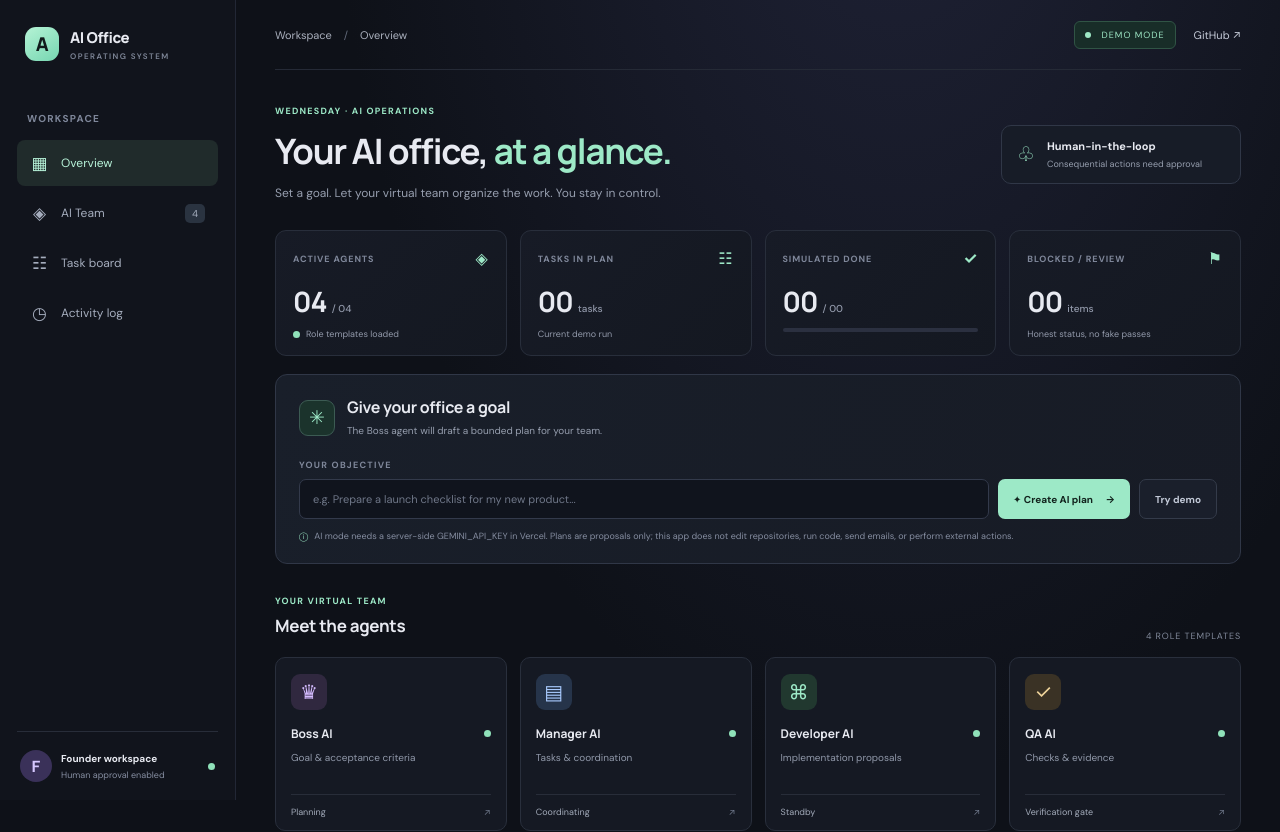
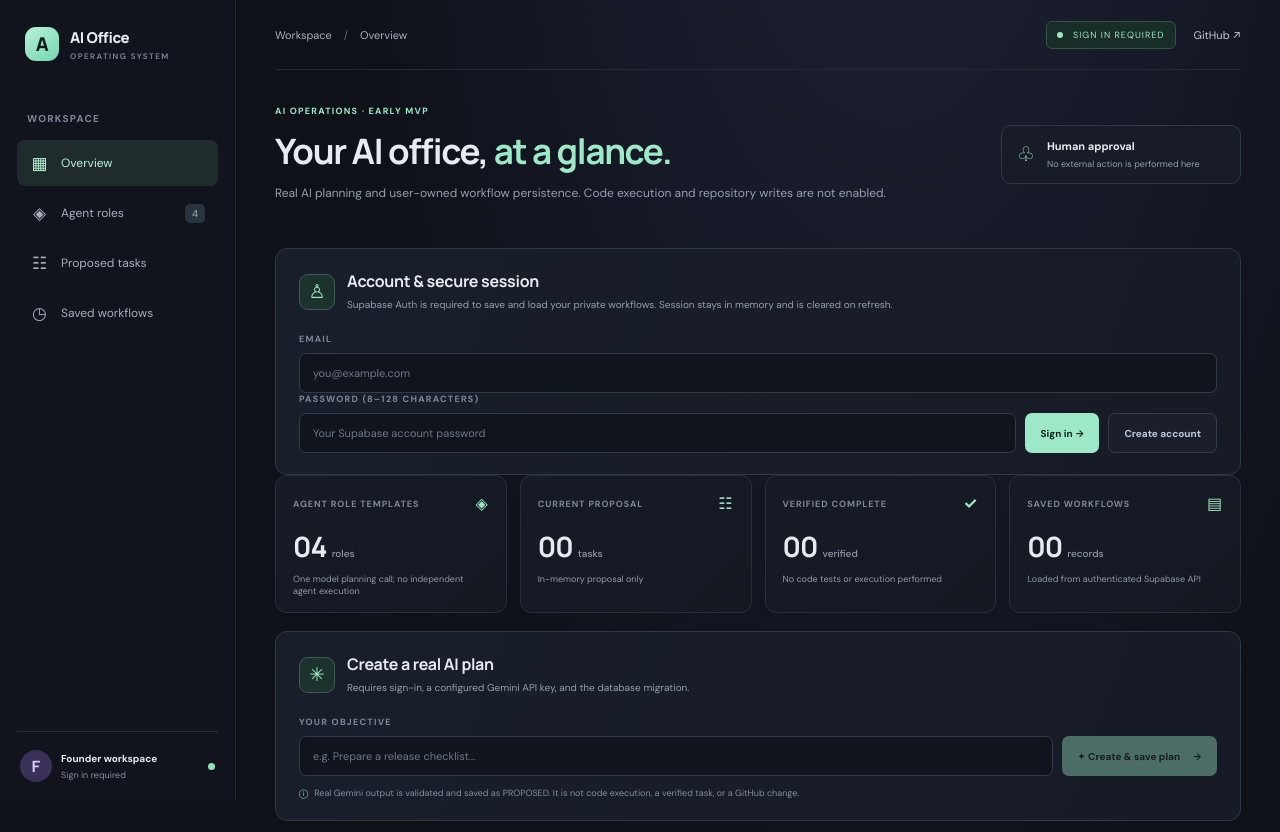
Before and after one commit to smurari229-ai/ai-office-os, a React (Vite) app: page / in a window 1280 px wide. Shown: the top 832 px of the page. Built offline with nearby package versions, Linux system fonts and the light colour scheme.

Commit message:
Wire dashboard to real auth, AI planning, and persisted workflow APIs

```diff
--- a/src/App.tsx
+++ b/src/App.tsx
@@ -1,23 +1,20 @@
-import { useEffect, useMemo, useState, type FormEvent } from "react";
-import { planGoal, planFromProposal, runDemoStep, summarizeRun, type AgentRole, type OfficeRun, type OfficeTask } from "./workflow";
+import { useMemo, useState, type FormEvent } from "react";
+import { planFromProposal, summarizeRun, type AgentRole, type OfficeRun, type OfficeTask } from "./workflow";
 
 const AGENTS: { role: AgentRole; icon: string; title: string; description: string; status: string }[] = [
-  { role: "Boss", icon: "♛", title: "Boss AI", description: "Goal & acceptance criteria", status: "Planning" },
-  { role: "Manager", icon: "▤", title: "Manager AI", description: "Tasks & coordination", status: "Coordinating" },
-  { role: "Developer", icon: "⌘", title: "Developer AI", description: "Implementation proposals", status: "Standby" },
-  { role: "QA", icon: "✓", title: "QA AI", description: "Checks & evidence", status: "Verification gate" },
+  { role: "Boss", icon: "♛", title: "Boss role", description: "Goal and acceptance criteria", status: "Planning proposal" },
+  { role: "Manager", icon: "▤", title: "Manager role", description: "Task breakdown and priorities", status: "Planning proposal" },
+  { role: "Developer", icon: "⌘", title: "Developer role", description: "Implementation proposals", status: "Not executing code" },
+  { role: "QA", icon: "✓", title: "QA role", description: "Verification requirements", status: "Not running tests" },
 ];
 
-const STORAGE_KEY = "ai-office-os-demo-v1";
-
-function readSavedRun(): OfficeRun | null {
-  try {
-    const raw = localStorage.getItem(STORAGE_KEY);
-    return raw ? JSON.parse(raw) as OfficeRun : null;
-  } catch {
-    return null;
-  }
-}
+type SavedWorkflow = {
+  id: string;
+  goal: string;
+  status: string;
+  created_at: string;
+  plan: { summary: string; tasks: Array<{ title: string; owner: AgentRole; acceptanceCriteria: string[] }> };
+};
 
 function StatusPill({ status }: { status: OfficeTask["status"] }) {
   const label = status === "in_progress" ? "In progress" : status[0].toUpperCase() + status.slice(1);
@@ -26,80 +23,123 @@ function StatusPill({ status }: { status: OfficeTask["status"] }) {
 
 export default function App() {
   const [goal, setGoal] = useState("");
-  const [run, setRun] = useState<OfficeRun | null>(() => readSavedRun());
+  const [run, setRun] = useState<OfficeRun | null>(null);
   const [selectedTask, setSelectedTask] = useState<string | null>(null);
   const [notice, setNotice] = useState("");
   const [isPlanning, setIsPlanning] = useState(false);
-
-  useEffect(() => {
-    if (run) localStorage.setItem(STORAGE_KEY, JSON.stringify(run));
-    else localStorage.removeItem(STORAGE_KEY);
-  }, [run]);
+  const [email, setEmail] = useState("");
+  const [password, setPassword] = useState("");
+  const [accessToken, setAccessToken] = useState<string | null>(null);
+  const [signedInEmail, setSignedInEmail] = useState("");
+  const [authBusy, setAuthBusy] = useState(false);
+  const [savedWorkflows, setSavedWorkflows] = useState<SavedWorkflow[]>([]);
 
   const summary = useMemo(() => run ? summarizeRun(run) : { total: 0, done: 0, queued: 0, blocked: 0 }, [run]);
   const selected = run?.tasks.find((task) => task.id === selectedTask) ?? run?.tasks[0] ?? null;
 
+  async function refreshSaved(token: string) {
+    const response = await fetch("/api/tasks", { headers: { Authorization: `Bearer ${token}` } });
+    const payload = await response.json() as { error?: string; workflows?: SavedWorkflow[] };
+    if (!response.ok) throw new Error(payload.error || "Saved workflow history could not be loaded.");
+    setSavedWorkflows(payload.workflows ?? []);
+  }
+
+  async function authenticate(action: "signin" | "signup") {
+    if (!email.trim() || !password) {
+      setNotice("Email aur password bharo. Password kam se kam 8 characters ka hona chahiye.");
+      return;
+    }
+    setAuthBusy(true);
+    setNotice(action === "signup" ? "Supabase account create kar rahe hain…" : "Sign in kar rahe hain…");
+    try {
+      const response = await fetch("/api/auth", {
+        method: "POST",
+        headers: { "Content-Type": "application/json" },
+        body: JSON.stringify({ action, email, password }),
+      });
+      const payload = await response.json() as {
+        error?: string; accessToken?: string; user?: { email?: string }; pendingVerification?: boolean; message?: string;
+      };
+      if (!response.ok) throw new Error(payload.error || "Authentication failed.");
+      if (!payload.accessToken) {
+        setNotice(payload.message || "Email verification required. Check your inbox.");
+        return;
+      }
+      setAccessToken(payload.accessToken);
+      setSignedInEmail(payload.user?.email || email.trim());
+      setPassword("");
+      await refreshSaved(payload.accessToken);
+      setNotice("Sign in successful. Saved workflows are loaded from Supabase.");
+    } catch (error) {
+      setNotice(error instanceof Error ? error.message : "Authentication failed.");
+    } finally {
+      setAuthBusy(false);
+    }
+  }
+
+  function signOut() {
+    setAccessToken(null);
+    setSignedInEmail("");
+    setSavedWorkflows([]);
+    setRun(null);
+    setSelectedTask(null);
+    setNotice("Signed out. The in-memory session was cleared.");
+  }
+
   async function createPlan(event: FormEvent<HTMLFormElement>) {
     event.preventDefault();
     const requestedGoal = goal.trim();
-    if (!requestedGoal) {
-      setNotice("Please enter a goal before requesting an AI plan.");
+    if (!accessToken) {
+      setNotice("Real workflow save karne ke liye pehle Supabase account se sign in karo.");
       return;
     }
-    if (requestedGoal.length > 500) {
-      setNotice("Goal must be 500 characters or fewer.");
+    if (!requestedGoal || requestedGoal.length > 500) {
+      setNotice("Goal 1–500 characters ka hona chahiye.");
       return;
     }
     setIsPlanning(true);
-    setNotice("Asking the configured AI provider for a bounded plan…");
+    setNotice("Configured Gemini provider se real plan request ho rahi hai…");
     try {
       const response = await fetch("/api/plan", {
         method: "POST",
         headers: { "Content-Type": "application/json" },
         body: JSON.stringify({ goal: requestedGoal }),
       });
-      const payload = await response.json() as { error?: string; plan?: unknown };
-      if (!response.ok || !payload.plan) {
-        throw new Error(payload.error || "AI plan request failed.");
-      }
+      const payload = await response.json() as { error?: string; plan?: unknown; requestId?: string };
+      if (!response.ok || !payload.plan) throw new Error(payload.error || "AI plan request failed.");
+
       const planned = planFromProposal(requestedGoal, payload.plan);
       setRun(planned);
       setSelectedTask(planned.tasks[0]?.id ?? null);
-      setNotice("AI plan received and validated. These are proposals only; no code or external action was executed.");
       setGoal("");
+
+      const saveResponse = await fetch("/api/tasks", {
+        method: "POST",
+        headers: {
+          "Content-Type": "application/json",
+          Authorization: `Bearer ${accessToken}`,
+          "Idempotency-Key": globalThis.crypto?.randomUUID?.() ?? `workflow_${Date.now()}_${Math.random().toString(16).slice(2)}`,
+        },
+        body: JSON.stringify({ goal: requestedGoal, plan: payload.plan }),
+      });
+      const savePayload = await saveResponse.json() as { error?: string; saved?: boolean; workflow?: SavedWorkflow | null };
+      if (!saveResponse.ok || !savePayload.saved) {
+        setNotice(`AI plan generated, but NOT SAVED to the database. ${savePayload.error || "Storage did not confirm a saved record."}`);
+        return;
+      }
+      await refreshSaved(accessToken);
+      setNotice(`AI plan generated and saved to Supabase (workflow ${savePayload.workflow?.id ?? "recorded"}). Tasks are proposals only; execution and verification have NOT_RUN.`);
     } catch (error) {
-      setNotice(error instanceof Error ? error.message : "Could not create the AI plan.");
+      setNotice(error instanceof Error ? error.message : "Could not create or save the AI plan.");
     } finally {
       setIsPlanning(false);
     }
   }
 
-  function createDemoPlan() {
-    try {
-      const planned = planGoal(goal);
-      setRun(planned);
-      setSelectedTask(planned.tasks[0]?.id ?? null);
-      setNotice("Demo plan created locally. No AI API or external tools were used.");
-      setGoal("");
-    } catch (error) {
-      setNotice(error instanceof Error ? error.message : "Could not create the demo plan.");
-    }
-  }
-
-  function stepForward() {
-    if (!run) return;
-    if (run.mode === "ai") {
-      setNotice("AI tasks are proposals only. Real execution and evidence collection are not connected yet.");
-      return;
-    }
-    setRun(runDemoStep(run));
-    setNotice("One simulated step processed. Check each task's evidence before trusting its status.");
-  }
-
-  function resetDemo() {
+  function clearCurrentPlan() {
     setRun(null);
     setSelectedTask(null);
-    setNotice("Demo workspace cleared from this browser.");
+    setNotice("Current in-memory plan cleared. Saved database records were not deleted.");
   }
 
   return (
@@ -108,46 +148,56 @@ export default function App() {
         <a className="brand" href="#home" aria-label="AI Office OS home"><span className="brand-mark">A</span><span>AI Office <small>OPERATING SYSTEM</small></span></a>
         <div className="workspace-label">WORKSPACE</div>
         <a className="nav-item nav-item--active" href="#dashboard"><span>▦</span> Overview</a>
-        <a className="nav-item" href="#agents"><span>◈</span> AI Team <span className="nav-count">4</span></a>
-        <a className="nav-item" href="#tasks"><span>☷</span> Task board</a>
-        <a className="nav-item" href="#activity"><span>◷</span> Activity log</a>
+        <a className="nav-item" href="#agents"><span>◈</span> Agent roles <span className="nav-count">4</span></a>
+        <a className="nav-item" href="#tasks"><span>☷</span> Proposed tasks</a>
+        <a className="nav-item" href="#activity"><span>◷</span> Saved workflows</a>
         <div className="sidebar-bottom">
           <div className="founder-avatar">F</div>
-          <div><strong>Founder workspace</strong><small>Human approval enabled</small></div>
-          <span className="online-dot" aria-label="Demo is local" />
+          <div><strong>{signedInEmail || "Founder workspace"}</strong><small>{accessToken ? "Authenticated session" : "Sign in required"}</small></div>
+          <span className="online-dot" aria-label={accessToken ? "Authenticated" : "Not signed in"} />
         </div>
       </aside>
 
       <main id="home" className="main-content">
-        <header className="topbar"><div className="breadcrumb">Workspace <span>/</span> Overview</div><div className="top-actions"><span className="mode-badge"><i /> {run?.mode === "ai" ? "AI PLAN" : "DEMO MODE"}</span><a className="github-link" href="https://github.com/smurari229-ai/ai-office-os" target="_blank" rel="noreferrer">GitHub ↗</a></div></header>
+        <header className="topbar"><div className="breadcrumb">Workspace <span>/</span> Overview</div><div className="top-actions"><span className="mode-badge"><i /> {accessToken ? "AUTHENTICATED" : "SIGN IN REQUIRED"}</span><a className="github-link" href="https://github.com/smurari229-ai/ai-office-os" target="_blank" rel="noreferrer">GitHub ↗</a></div></header>
         <section id="dashboard" className="welcome-row">
-          <div><div className="eyebrow">WEDNESDAY · AI OPERATIONS</div><h1>Your AI office, <em>at a glance.</em></h1><p>Set a goal. Let your virtual team organize the work. You stay in control.</p></div>
-          <div className="secure-note"><span>♧</span><div><strong>Human-in-the-loop</strong><small>Consequential actions need approval</small></div></div>
+          <div><div className="eyebrow">AI OPERATIONS · EARLY MVP</div><h1>Your AI office, <em>at a glance.</em></h1><p>Real AI planning and user-owned workflow persistence. Code execution and repository writes are not enabled.</p></div>
+          <div className="secure-note"><span>♧</span><div><strong>Human approval</strong><small>No external action is performed here</small></div></div>
+        </section>
+
+        <section className="goal-panel">
+          <div className="panel-title"><div className="panel-icon">♙</div><div><h2>Account & secure session</h2><p>Supabase Auth is required to save and load your private workflows. Session stays in memory and is cleared on refresh.</p></div></div>
+          {!accessToken ? <form className="goal-form" onSubmit={(event) => { event.preventDefault(); void authenticate("signin"); }}>
+            <label htmlFor="auth-email">EMAIL</label>
+            <div className="input-row"><input id="auth-email" type="email" autoComplete="email" value={email} onChange={(event) => setEmail(event.target.value)} maxLength={254} placeholder="you@example.com" required /></div>
+            <label htmlFor="auth-password">PASSWORD (8–128 CHARACTERS)</label>
+            <div className="input-row"><input id="auth-password" type="password" autoComplete="current-password" value={password} onChange={(event) => setPassword(event.target.value)} minLength={8} maxLength={128} required placeholder="Your Supabase account password" /><button className="primary-button" type="submit" disabled={authBusy}>{authBusy ? "Please wait…" : "Sign in →"}</button><button className="secondary-button" type="button" disabled={authBusy} onClick={() => void authenticate("signup")}>Create account</button></div>
+          </form> : <div className="input-row"><strong>Signed in as {signedInEmail}</strong><button className="secondary-button" type="button" onClick={signOut}>Sign out</button></div>}
         </section>
 
         <section className="stats-grid" aria-label="Workspace statistics">
-          <article className="stat-card"><div className="stat-heading">ACTIVE AGENTS <span>◈</span></div><div className="stat-value">04 <small>/ 04</small></div><div className="stat-foot"><span className="mini-dot" /> Role templates loaded</div></article>
-          <article className="stat-card"><div className="stat-heading">TASKS IN PLAN <span>☷</span></div><div className="stat-value">{summary.total.toString().padStart(2, "0")} <small>tasks</small></div><div className="stat-foot">Current demo run</div></article>
-          <article className="stat-card"><div className="stat-heading">SIMULATED DONE <span>✓</span></div><div className="stat-value">{summary.done.toString().padStart(2, "0")} <small>/ {summary.total.toString().padStart(2, "0")}</small></div><div className="progress-track"><span style={{ width: summary.total ? `${summary.done / summary.total * 100}%` : "0%" }} /></div></article>
-          <article className="stat-card"><div className="stat-heading">BLOCKED / REVIEW <span>⚑</span></div><div className="stat-value">{summary.blocked.toString().padStart(2, "0")} <small>items</small></div><div className="stat-foot">Honest status, no fake passes</div></article>
+          <article className="stat-card"><div className="stat-heading">AGENT ROLE TEMPLATES <span>◈</span></div><div className="stat-value">04 <small>roles</small></div><div className="stat-foot">One model planning call; no independent agent execution</div></article>
+          <article className="stat-card"><div className="stat-heading">CURRENT PROPOSAL <span>☷</span></div><div className="stat-value">{summary.total.toString().padStart(2, "0")} <small>tasks</small></div><div className="stat-foot">In-memory proposal only</div></article>
+          <article className="stat-card"><div className="stat-heading">VERIFIED COMPLETE <span>✓</span></div><div className="stat-value">00 <small>verified</small></div><div className="stat-foot">No code tests or execution performed</div></article>
+          <article className="stat-card"><div className="stat-heading">SAVED WORKFLOWS <span>▤</span></div><div className="stat-value">{savedWorkflows.length.toString().padStart(2, "0")} <small>records</small></div><div className="stat-foot">Loaded from authenticated Supabase API</div></article>
         </section>
 
         <section className="goal-panel">
-          <div className="panel-title"><div className="panel-icon">✳</div><div><h2>Give your office a goal</h2><p>The Boss agent will draft a bounded plan for your team.</p></div></div>
-          <form onSubmit={createPlan} className="goal-form"><label htmlFor="goal-input">YOUR OBJECTIVE</label><div className="input-row"><input id="goal-input" value={goal} onChange={(event) => setGoal(event.target.value)} maxLength={500} placeholder="e.g. Prepare a launch checklist for my new product..." /><button className="primary-button" type="submit" disabled={isPlanning}>{isPlanning ? "Planning…" : "✦ Create AI plan"} <span>→</span></button><button className="secondary-button" type="button" onClick={createDemoPlan} disabled={isPlanning}>Try demo</button></div><div className="form-hint"><span>ⓘ</span> AI mode needs a server-side GEMINI_API_KEY in Vercel. Plans are proposals only; this app does not edit repositories, run code, send emails, or perform external actions.</div></form>
+          <div className="panel-title"><div className="panel-icon">✳</div><div><h2>Create a real AI plan</h2><p>Requires sign-in, a configured Gemini API key, and the database migration.</p></div></div>
+          <form onSubmit={createPlan} className="goal-form"><label htmlFor="goal-input">YOUR OBJECTIVE</label><div className="input-row"><input id="goal-input" value={goal} onChange={(event) => setGoal(event.target.value)} maxLength={500} placeholder="e.g. Prepare a release checklist..." required /><button className="primary-button" type="submit" disabled={isPlanning || !accessToken}>{isPlanning ? "Planning…" : "✦ Create & save plan"} <span>→</span></button></div><div className="form-hint"><span>ⓘ</span> Real Gemini output is validated and saved as PROPOSED. It is not code execution, a verified task, or a GitHub change.</div></form>
           {notice && <div className="notice" role="status">{notice}</div>}
         </section>
 
-        <section id="agents" className="section-block"><div className="section-heading"><div><div className="eyebrow">YOUR VIRTUAL TEAM</div><h2>Meet the agents</h2></div><span className="subtle-label">4 ROLE TEMPLATES</span></div>
+        <section id="agents" className="section-block"><div className="section-heading"><div><div className="eyebrow">ROLE ASSIGNMENTS</div><h2>Agent roles</h2></div><span className="subtle-label">PLANNING ONLY</span></div>
           <div className="agent-grid">{AGENTS.map((agent) => <article className="agent-card" key={agent.role}><div className={`agent-icon agent-icon--${agent.role.toLowerCase()}`}>{agent.icon}</div><div className="agent-card-title"><h3>{agent.title}</h3><span className="agent-dot" /></div><p>{agent.description}</p><div className="agent-card-footer"><span>{agent.status}</span><span className="arrow-muted">↗</span></div></article>)}</div>
         </section>
 
-        <section id="tasks" className="section-block task-section"><div className="section-heading"><div><div className="eyebrow">EXECUTION QUEUE</div><h2>Task board <span className="count-badge">{summary.total}</span></h2></div><div className="task-actions"><button className="secondary-button" onClick={resetDemo} disabled={!run}>Reset</button><button className="primary-button primary-button--small" onClick={stepForward} disabled={!run || run.mode === "ai" || (summary.queued === 0 && summary.blocked > 0)}>{run?.mode === "ai" ? "Execution not connected" : "Run next step →"}</button></div></div>
-          {!run ? <div className="empty-state"><div className="empty-icon">☷</div><h3>Your task board is ready</h3><p>Enter a goal above to generate your first plan.</p></div> : <div className="task-layout"><div className="task-list">{run.tasks.map((task, index) => <button className={`task-row ${selected?.id === task.id ? "task-row--selected" : ""}`} key={task.id} onClick={() => setSelectedTask(task.id)}><span className="task-index">{String(index + 1).padStart(2, "0")}</span><span className="task-main"><strong>{task.title}</strong><small>{task.owner} agent · {task.description}</small></span><StatusPill status={task.status} /></button>)}</div><aside className="task-detail"><div className="eyebrow">TASK DETAILS</div>{selected ? <><h3>{selected.title}</h3><p>{selected.description}</p><div className="detail-label">ASSIGNED ROLE</div><div className="detail-owner"><span className="small-avatar">{selected.owner.slice(0, 1)}</span>{selected.owner} AI</div><div className="detail-label">EVIDENCE / NOTES</div><div className="evidence-box">{selected.detail}</div><StatusPill status={selected.status} /></> : <p>Select a task to inspect it.</p>}</aside></div>}
+        <section id="tasks" className="section-block task-section"><div className="section-heading"><div><div className="eyebrow">PROPOSAL QUEUE</div><h2>Proposed tasks <span className="count-badge">{summary.total}</span></h2></div><div className="task-actions"><button className="secondary-button" onClick={clearCurrentPlan} disabled={!run}>Clear current proposal</button></div></div>
+          {!run ? <div className="empty-state"><div className="empty-icon">☷</div><h3>No current proposal</h3><p>Sign in, configure services, and submit an objective to create a real AI plan.</p></div> : <div className="task-layout"><div className="task-list">{run.tasks.map((task, index) => <button className={`task-row ${selected?.id === task.id ? "task-row--selected" : ""}`} key={task.id} onClick={() => setSelectedTask(task.id)}><span className="task-index">{String(index + 1).padStart(2, "0")}</span><span className="task-main"><strong>{task.title}</strong><small>{task.owner} role · {task.description}</small></span><StatusPill status={task.status} /></button>)}</div><aside className="task-detail"><div className="eyebrow">PROPOSAL DETAILS</div>{selected ? <><h3>{selected.title}</h3><p>{selected.description}</p><div className="detail-label">ASSIGNED ROLE</div><div className="detail-owner"><span className="small-avatar">{selected.owner.slice(0, 1)}</span>{selected.owner} role</div><div className="detail-label">EVIDENCE / ACCEPTANCE</div><div className="evidence-box">{selected.detail}</div><StatusPill status={selected.status} /></> : <p>Select a task to inspect it.</p>}</aside></div>}
         </section>
 
-        <section id="activity" className="section-block activity-section"><div className="section-heading"><div><div className="eyebrow">AUDIT TRAIL</div><h2>Recent activity</h2></div><span className="subtle-label">LOCAL DEMO LOG</span></div><div className="activity-list">{(run?.log ?? ["Workspace initialized.", "Four role templates loaded.", "Waiting for your first goal."]).slice().reverse().slice(0, 5).map((entry, index) => <div className="activity-item" key={`${index}-${entry}`}><span className={`activity-dot ${index === 0 ? "activity-dot--latest" : ""}`} /><p>{entry}</p><time>{index === 0 ? "Latest" : "History"}</time></div>)}</div></section>
-        <footer className="footer"><span>AI OFFICE OS <span className="footer-separator">·</span> EARLY MVP</span><span>Demo mode · No real AI actions performed</span></footer>
+        <section id="activity" className="section-block activity-section"><div className="section-heading"><div><div className="eyebrow">DATABASE RECORDS</div><h2>Saved workflows</h2></div><span className="subtle-label">SUPABASE · USER-SCOPED</span></div><div className="activity-list">{savedWorkflows.length ? savedWorkflows.map((item) => <div className="activity-item" key={item.id}><span className="activity-dot activity-dot--latest" /><p><strong>{item.goal}</strong><br /><small>{item.plan?.tasks?.length ?? 0} proposed tasks · {item.status} · {new Date(item.created_at).toLocaleString()}</small></p><time>{item.id.slice(0, 8)}</time></div>) : <div className="empty-state"><h3>No saved workflows loaded</h3><p>Sign in after configuring Supabase to view your own records.</p></div>}</div></section>
+        <footer className="footer"><span>AI OFFICE OS <span className="footer-separator">·</span> EARLY MVP</span><span>Real planning + persistence slice · execution NOT_IMPLEMENTED</span></footer>
       </main>
     </div>
   );
```
